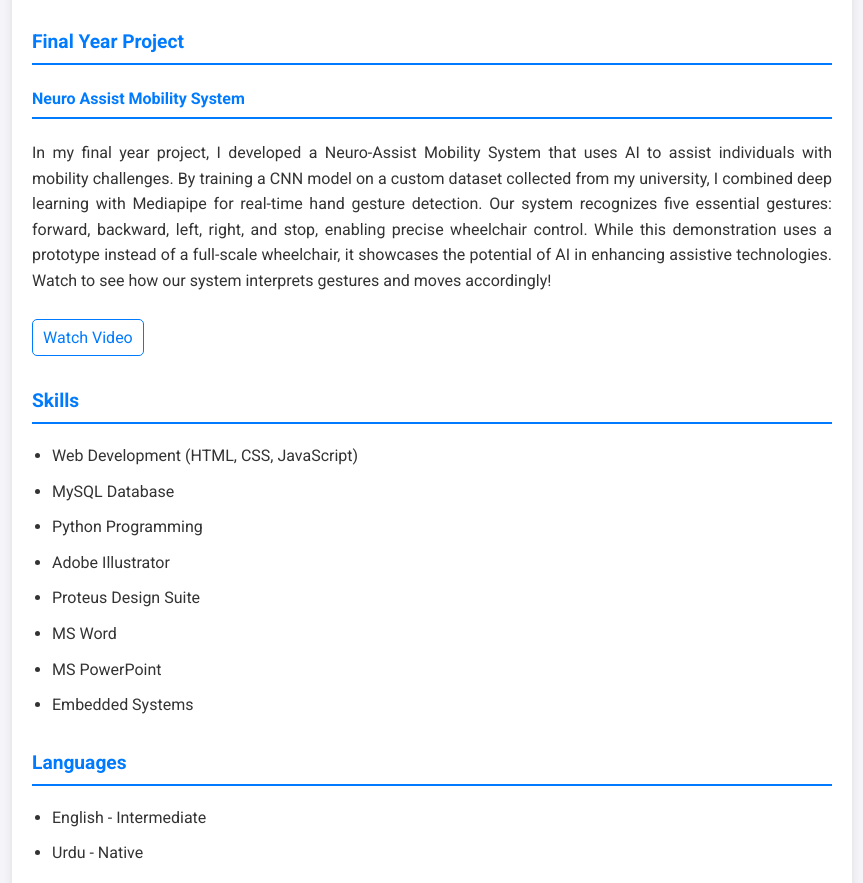
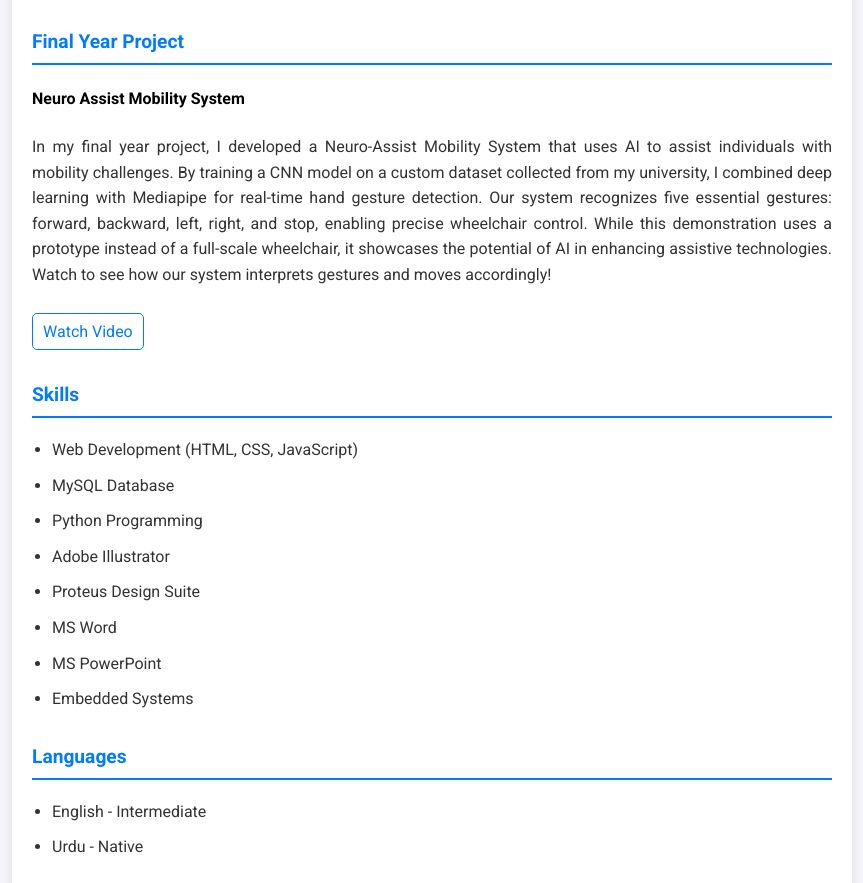
Before and after one commit to HamzaFahim048/CV, a plain HTML site: page index.html in a window 1280 px wide. Shown: the part 1237-2120 px from the top of the page, without its empty margins (208-1071 px from the left). Drawn offline with Linux system fonts and the light colour scheme.

Commit message:
Add files via upload

```diff
--- a/index.html
+++ b/index.html
@@ -72,7 +72,7 @@
 
       <section>
         <h3>Final Year Project</h3>
-        <h4>Neuro Assist Mobility System</h4>
+        <h4 style="border-bottom: 0px; padding-bottom: 1px;color: #000000">Neuro Assist Mobility System</h4>
         <p>
           In my final year project, I developed a Neuro-Assist Mobility System that uses AI to assist individuals with
           mobility challenges. By training a CNN model on a custom dataset collected from my university, I combined deep
```
